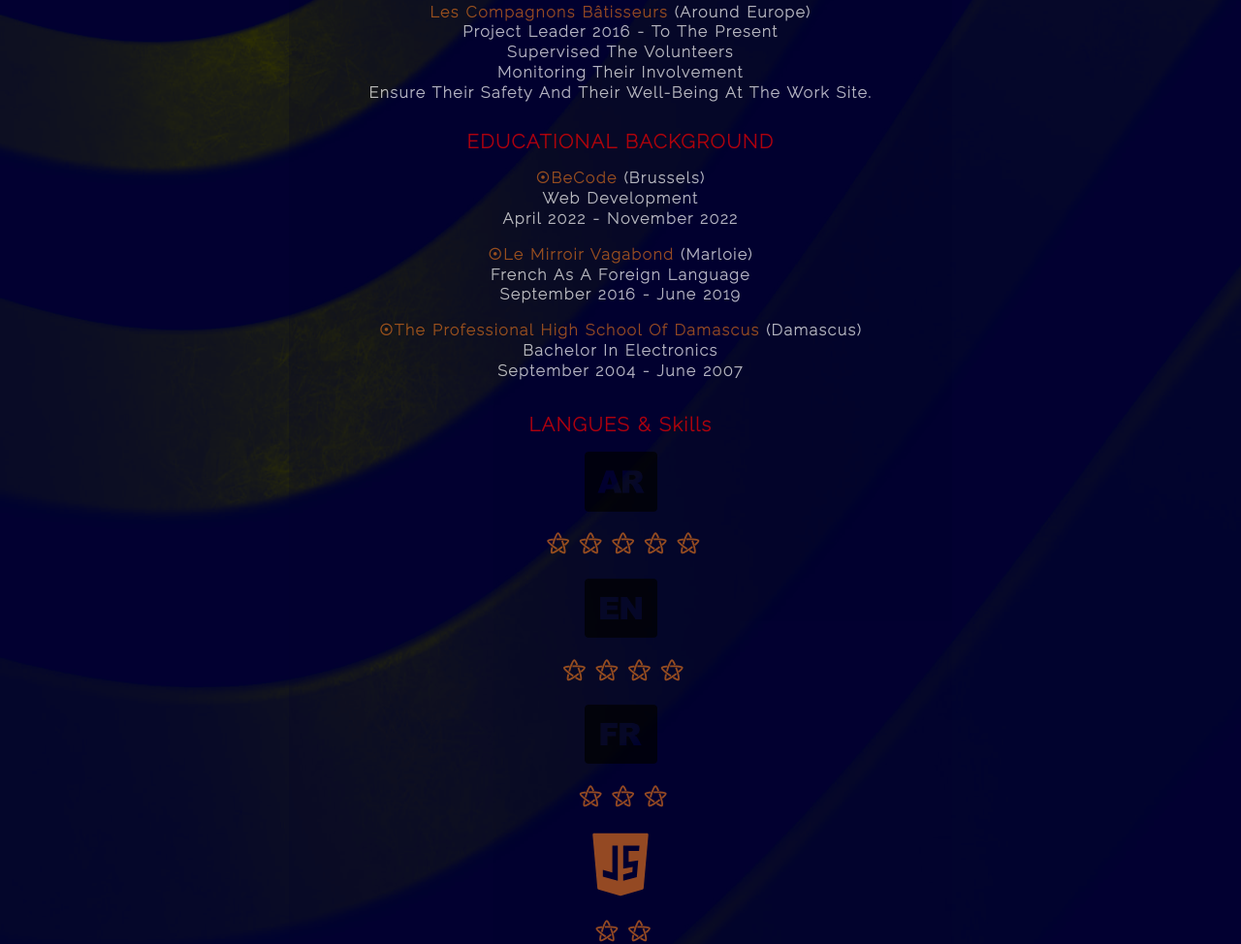
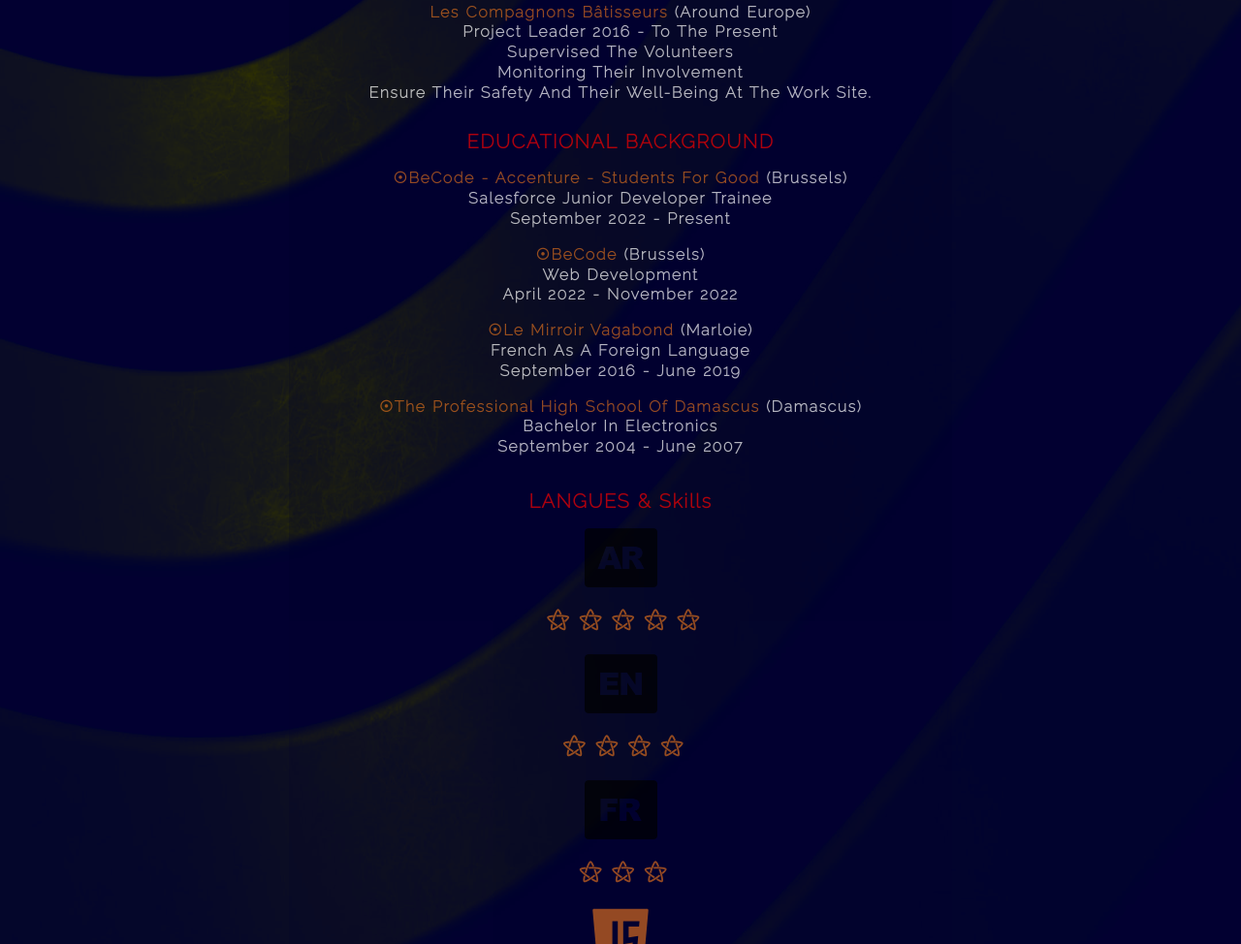
Before and after one commit to Brosios/C.V, a plain HTML site: page index.html in a window 1280 px wide. Shown: the part 1392-2366 px from the top of the page at 97% size. Drawn offline with Linux system fonts and the light colour scheme; a web font is replaced by a local one.

Commit message:
New Skills

```diff
--- a/index.html
+++ b/index.html
@@ -71,6 +71,7 @@
               November 2022 - Present<br>
               Working with Non Profit Organisations to develop
               Salesforce applications responding for their needs.
+            </p>
             <p><span>☉BeCode - Accenture </span>(Brussels)<br>
               Salesforce Junior Developer
               September 2022 - November 2022<br>
@@ -120,6 +121,9 @@
         <article>
           <article class="ed">
             <h3>EDUCATIONAL BACKGROUND</a></h3>
+            <p><span>☉BeCode - Accenture - Students For Good</span> (Brussels)<br>
+              Salesforce Junior Developer Trainee<br>
+              September 2022 - Present
             <p><span>☉BeCode </span>(Brussels)<br>
               Web Development<br>
               April 2022 - November 2022
```
